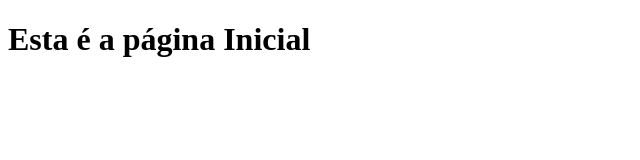
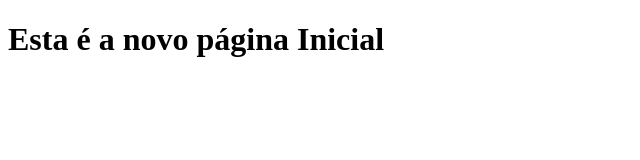
Before and after one commit to Guimariane/novo-repo-teste, a plain HTML site: page index.html in a window 1280 px wide. Shown: the whole page, without its empty margins (0-640 px from the left). Drawn offline with Linux system fonts and the light colour scheme.

Commit message:
Update index.html

```diff
--- a/index.html
+++ b/index.html
@@ -9,7 +9,7 @@
 </head>
 
 <body>
-    <h1>Esta é a página Inicial</h1>
+    <h1>Esta é a novo página Inicial</h1>
 </body>
 
 </html>
```
